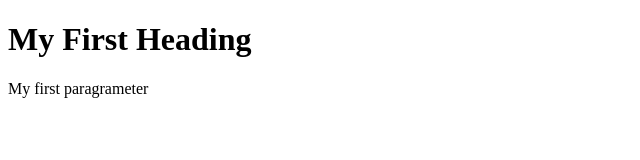
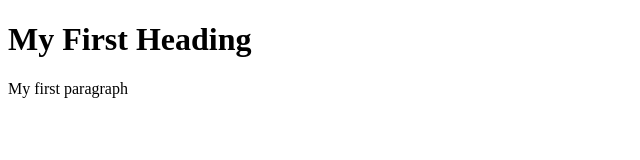
Before and after one commit to krannicj/krannicj.github.io, a plain HTML site: page index.html in a window 1280 px wide. Shown: the full height of the page, 0-640 px from the left. Drawn offline with Linux system fonts and the light colour scheme.

Commit message:
Fixed broken paragraph

```diff
--- a/index.html
+++ b/index.html
@@ -2,6 +2,6 @@
 <html>
   <body>
     <h1>My First Heading</h1>
-    <p>My first paragrameter</p>
+    <p>My first paragraph</p>
   </body>
 </html>
```
